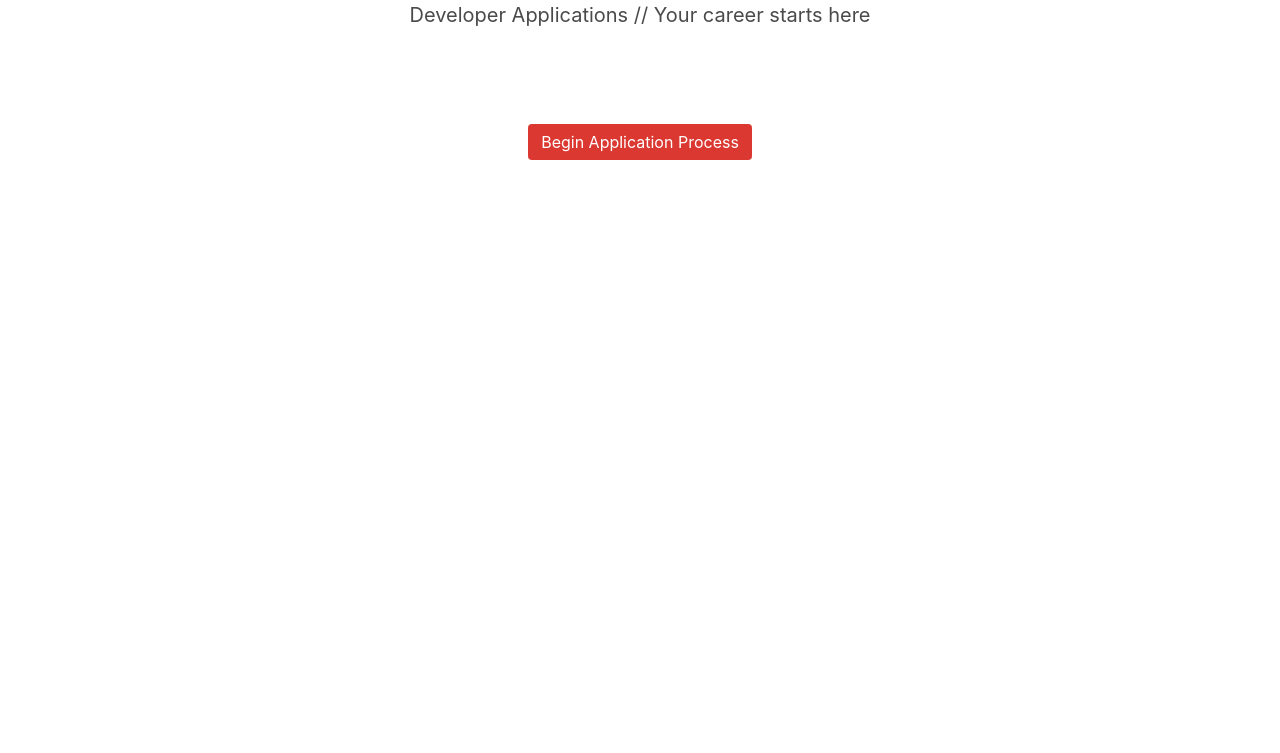
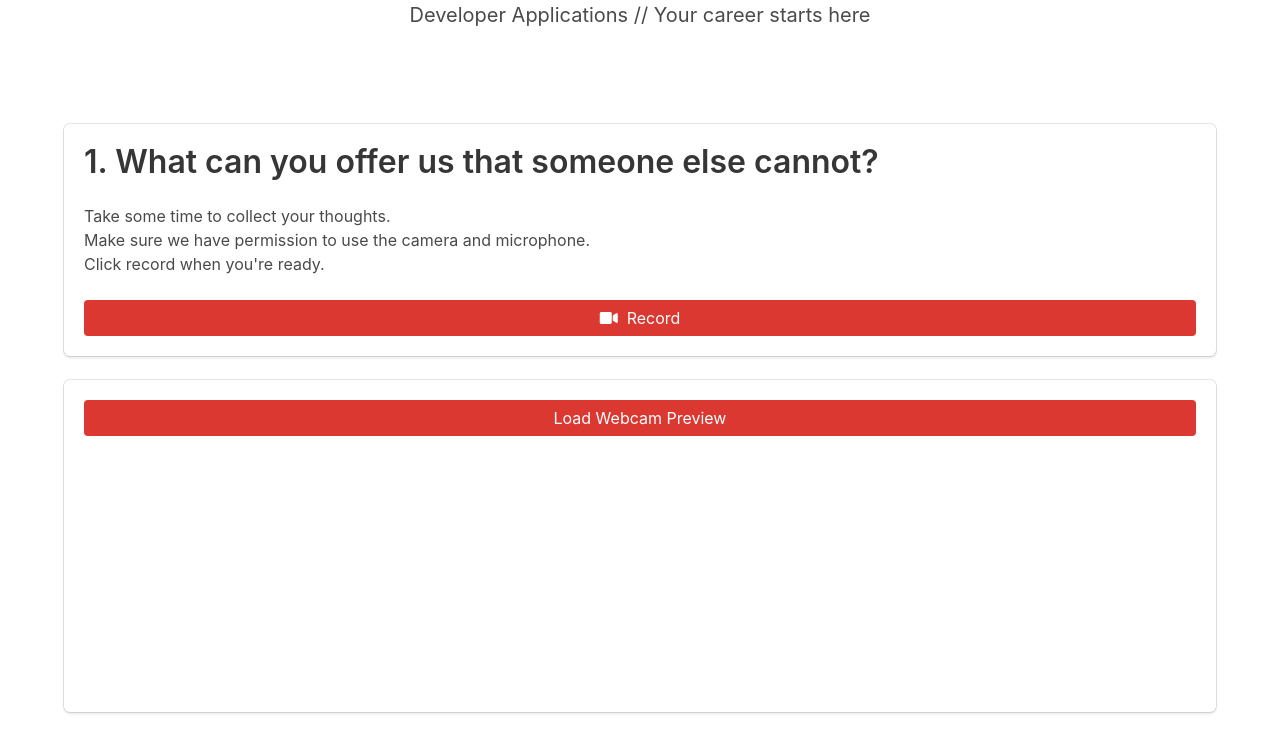
Before and after one commit to bintay/HackSMU-2019, a website: page applicant/frontend/index.html in a window 1280 px wide. Shown: the part 99-852 px from the top of the page. Before the commit the page ends 800 px from the top, so only its background shows below. Drawn offline with nearby package versions, Linux system fonts and the light colour scheme.

Commit message:
Made video smaller so no need to scroll

```diff
--- a/applicant/frontend/index.html
+++ b/applicant/frontend/index.html
@@ -141,9 +141,9 @@
       const app = new Vue({
          el: '#app',
          data: {
-            landingPageActive: true,
+            landingPageActive: false,
             applicantInfoActive: false,
-            videoQuestionsActive: false,
+            videoQuestionsActive: true,
             nextQuestionActive: false,
             algorithmQuestionActive: false,
             successActive: false,
--- a/applicant/public/css/main.css
+++ b/applicant/public/css/main.css
@@ -9,6 +9,8 @@
 
 video {
    width: 100%;
+   margin: 0 auto;
+   max-height: 250px;
 }
 
 .big-image {
```
